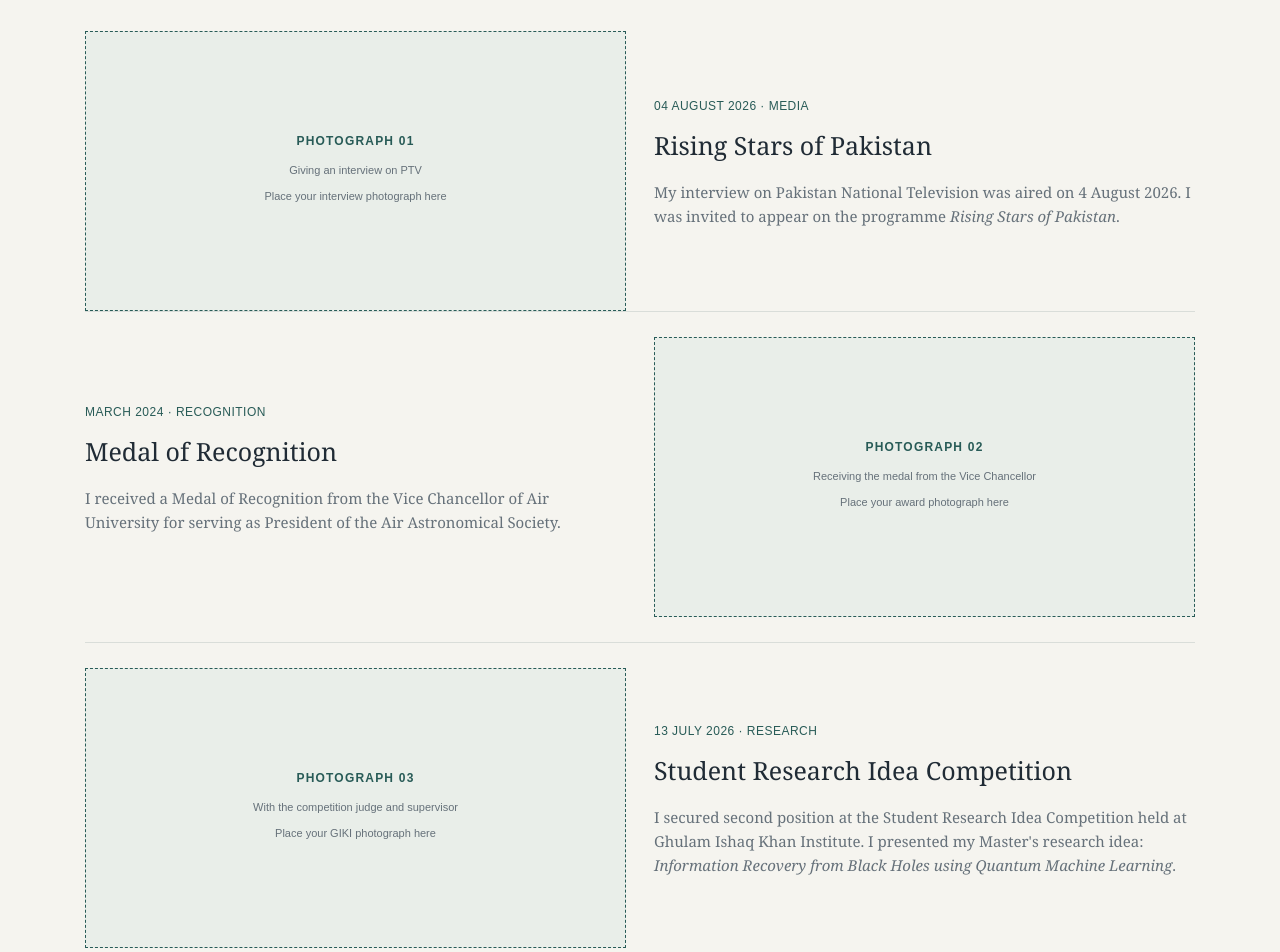
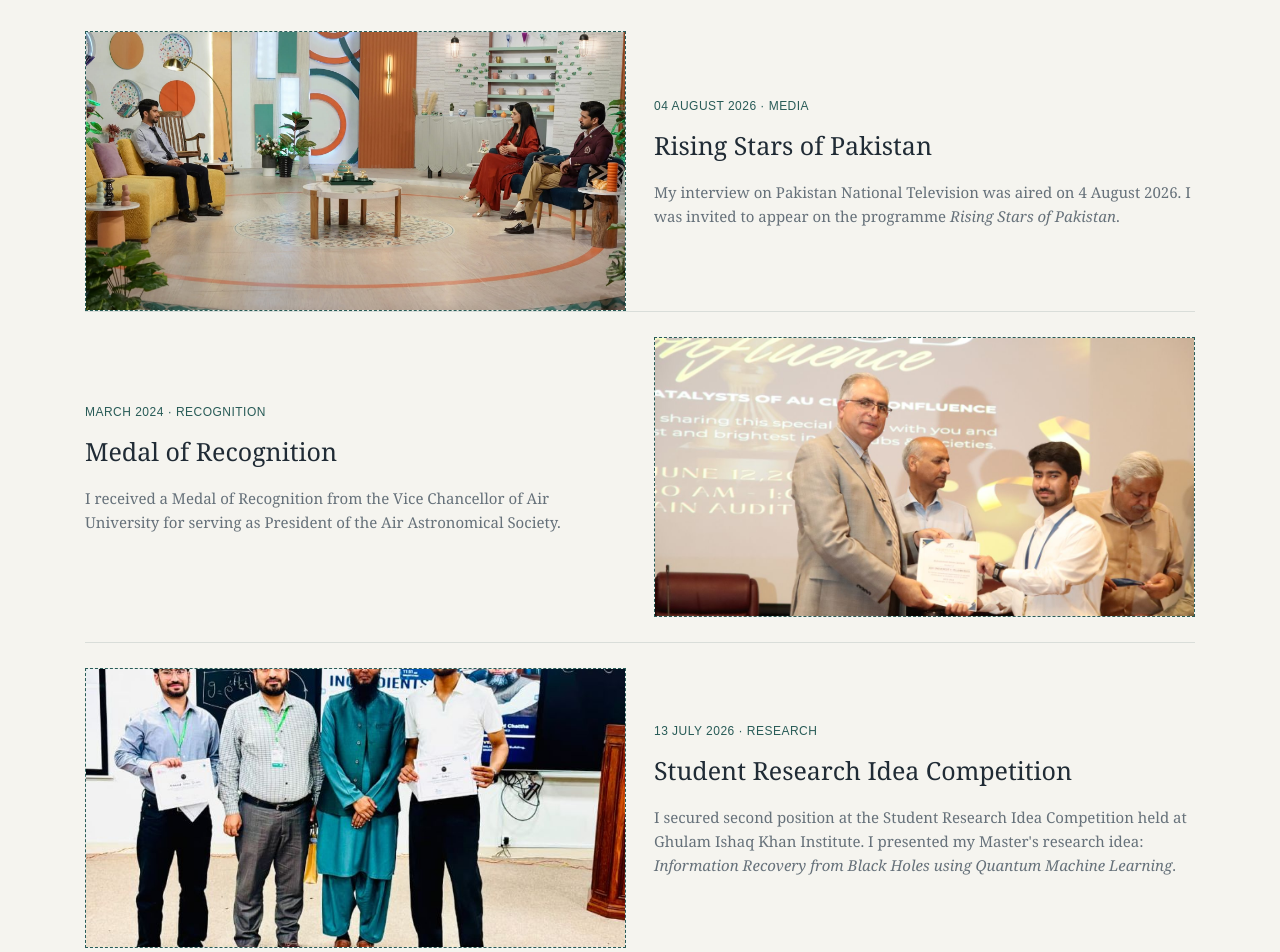
Before and after one commit to Sanan-Qureshi/Sanan-Qureshi.github.io, a plain HTML site: page index.html in a window 1280 px wide. Shown: the part 912-1864 px from the top of the page. Drawn offline with Linux system fonts and the light colour scheme.

Commit message:
Enhance hero section with images and highlights
Updated the hero section to include images and added highlights of achievements.

```diff
--- a/index.html
+++ b/index.html
@@ -8,12 +8,12 @@
 <header class="topbar"><div class="monogram">MSQ <span style="color:var(--muted);font-weight:400">/ ACADEMIC PROFILE</span></div><div class="top-actions"><a href="#experience">Experience</a><a href="#awards">Awards</a><button class="theme-switch" id="themeToggle" aria-label="Toggle light and dark theme"><span class="toggle-label" id="themeText">LIGHT</span><span class="switch"></span><span>◐</span></button></div></header>
 <main>
 <div class="physics-strip"><span>Physics</span><span>Quantum Information</span><span>Cosmology</span><span>Quantum Computing</span></div>
-<section class="hero" id="top"><div class="physics-mark" aria-hidden="true"><svg viewBox="0 0 180 180"><ellipse cx="90" cy="90" rx="76" ry="28" transform="rotate(32 90 90)"/><ellipse cx="90" cy="90" rx="76" ry="28" transform="rotate(-32 90 90)"/><ellipse cx="90" cy="90" rx="76" ry="28" transform="rotate(90 90 90)"/><circle class="nucleus" cx="90" cy="90" r="5"/><circle cx="154" cy="56" r="3" fill="var(--accent2)"/></svg></div><div><div class="eyebrow">Physicist · Educator · Researcher</div><h1>Muhammad<br><em>Sanan Qureshi</em></h1><p class="intro">I am a curious learner, an enthusiastic educator, and someone who enjoys turning challenging ideas into clear explanations. I seek opportunities to learn, apply knowledge, lead meaningful work, and share the beauty of science.</p><div class="hero-note">“To understand deeply, and to explain simply.”</div></div><label class="photo portrait" data-photo><input type="file" accept="image/*" aria-label="Add your portrait"><img alt="Portrait of Muhammad Sanan Qureshi"><span class="ph-copy"><strong>Your portrait</strong><small>Click to add your photograph<br>Recommended: vertical portrait</small></span></label></section>
+<section class="hero" id="top"><div class="physics-mark" aria-hidden="true"><svg viewBox="0 0 180 180"><ellipse cx="90" cy="90" rx="76" ry="28" transform="rotate(32 90 90)"/><ellipse cx="90" cy="90" rx="76" ry="28" transform="rotate(-32 90 90)"/><ellipse cx="90" cy="90" rx="76" ry="28" transform="rotate(90 90 90)"/><circle class="nucleus" cx="90" cy="90" r="5"/><circle cx="154" cy="56" r="3" fill="var(--accent2)"/></svg></div><div><div class="eyebrow">Physicist · Educator · Researcher</div><h1>Muhammad<br><em>Sanan Qureshi</em></h1><p class="intro">I am a curious learner, an enthusiastic educator, and someone who enjoys turning challenging ideas into clear explanations. I seek opportunities to learn, apply knowledge, lead meaningful work, and share the beauty of science.</p><div class="hero-note">“To understand deeply, and to explain simply.”</div></div><div class="photo portrait has-image"><img src="images/profile.jpeg"alt="Portrait of Muhammad Sanan Qureshi"></div></section>
 <nav class="jump" aria-label="Page sections"><a href="#highlights">Highlights</a><a href="#experience">Work experience</a><a href="#internships">Internships</a><a href="#awards">Awards</a><a href="#service">Volunteer work</a><a href="#lectures">My lectures</a><a href="#articles">My articles</a></nav>
 <section class="section" id="highlights"><div class="section-head"><div><div class="eyebrow">Selected moments · 2024—2026</div><h2>Highlights</h2></div><p class="section-intro">A few moments that mark important milestones in my academic, professional, and scientific journey.</p></div>
-<div class="story-grid"><label class="photo" data-photo><input type="file" accept="image/*" aria-label="Add Pakistan National Television interview photograph"><img alt="Pakistan National Television interview"><span class="ph-copy"><strong>Photograph 01</strong><small>Giving an interview on PTV<br>Place your interview photograph here</small></span></label><div class="story-copy"><div class="date">04 AUGUST 2026 · MEDIA</div><h3>Rising Stars of Pakistan</h3><p>My interview on Pakistan National Television was aired on 4 August 2026. I was invited to appear on the programme <em>Rising Stars of Pakistan</em>.</p></div></div>
-<div class="story-grid reverse story"><label class="photo" data-photo><input type="file" accept="image/*" aria-label="Add medal presentation photograph"><img alt="Receiving Medal of Recognition"><span class="ph-copy"><strong>Photograph 02</strong><small>Receiving the medal from the Vice Chancellor<br>Place your award photograph here</small></span></label><div class="story-copy"><div class="date">MARCH 2024 · RECOGNITION</div><h3>Medal of Recognition</h3><p>I received a Medal of Recognition from the Vice Chancellor of Air University for serving as President of the Air Astronomical Society.</p></div></div>
-<div class="story-grid story"><label class="photo" data-photo><input type="file" accept="image/*" aria-label="Add GIKI competition photograph"><img alt="GIKI Student Research Idea Presentation Competition"><span class="ph-copy"><strong>Photograph 03</strong><small>With the competition judge and supervisor<br>Place your GIKI photograph here</small></span></label><div class="story-copy"><div class="date">13 JULY 2026 · RESEARCH</div><h3>Student Research Idea Competition</h3><p>I secured second position at the Student Research Idea Competition held at Ghulam Ishaq Khan Institute. I presented my Master's research idea: <em>Information Recovery from Black Holes using Quantum Machine Learning</em>.</p></div></div>
+<div class="story-grid"><div class="photo has-image"><img src="images/ptv-interview.jpg"alt="Pakistan National Television interview"></div><div class="story-copy"><div class="date">04 AUGUST 2026 · MEDIA</div><h3>Rising Stars of Pakistan</h3><p>My interview on Pakistan National Television was aired on 4 August 2026. I was invited to appear on the programme <em>Rising Stars of Pakistan</em>.</p></div></div>
+<div class="story-grid reverse story"><div class="photo has-image"><img src="images/medal.jpg"alt="Receiving Medal of Recognition"></div><div class="story-copy"><div class="date">MARCH 2024 · RECOGNITION</div><h3>Medal of Recognition</h3><p>I received a Medal of Recognition from the Vice Chancellor of Air University for serving as President of the Air Astronomical Society.</p></div></div>
+<div class="story-grid story"><div class="photo has-image"><img src="images/giki.jpg"alt="GIKI Student Research Idea Presentation Competition"></div><div class="story-copy"><div class="date">13 JULY 2026 · RESEARCH</div><h3>Student Research Idea Competition</h3><p>I secured second position at the Student Research Idea Competition held at Ghulam Ishaq Khan Institute. I presented my Master's research idea: <em>Information Recovery from Black Holes using Quantum Machine Learning</em>.</p></div></div>
 </section>
 <section class="section" id="experience"><div class="section-head"><div><div class="eyebrow">Teaching · Research · Leadership</div><h2>Work experience</h2></div><p class="section-intro">My work spans science education, curriculum design, astronomy, and mentoring students in scientific and technical subjects.</p></div>
 <div class="timeline"><div class="date">SEPTEMBER 2024 — PRESENT</div><div class="entry"><h3>The Black Hole <span class="small-note">· Islamabad, Pakistan</span></h3><div class="role">Science Programme Lead · March 2026—Present</div><div class="role">Senior Science Instructor · January 2025—March 2026</div><div class="role">Science Instructor · September—December 2024</div><p>My journey began as a Science Instructor at The Black Hole Science Lab, where I designed and demonstrated experiments for secondary- and high-school students. I was later promoted to Senior Science Instructor, leading the Science Lab team. Along the way, I led the TBH Astronomy Club and Science Internship Programme. In March 2026, I was given the opportunity to lead the Science Department.</p><div class="role-list"><span class="tag">Science education</span><span class="tag">Astronomy</span><span class="tag">Programme leadership</span></div></div></div>
```
